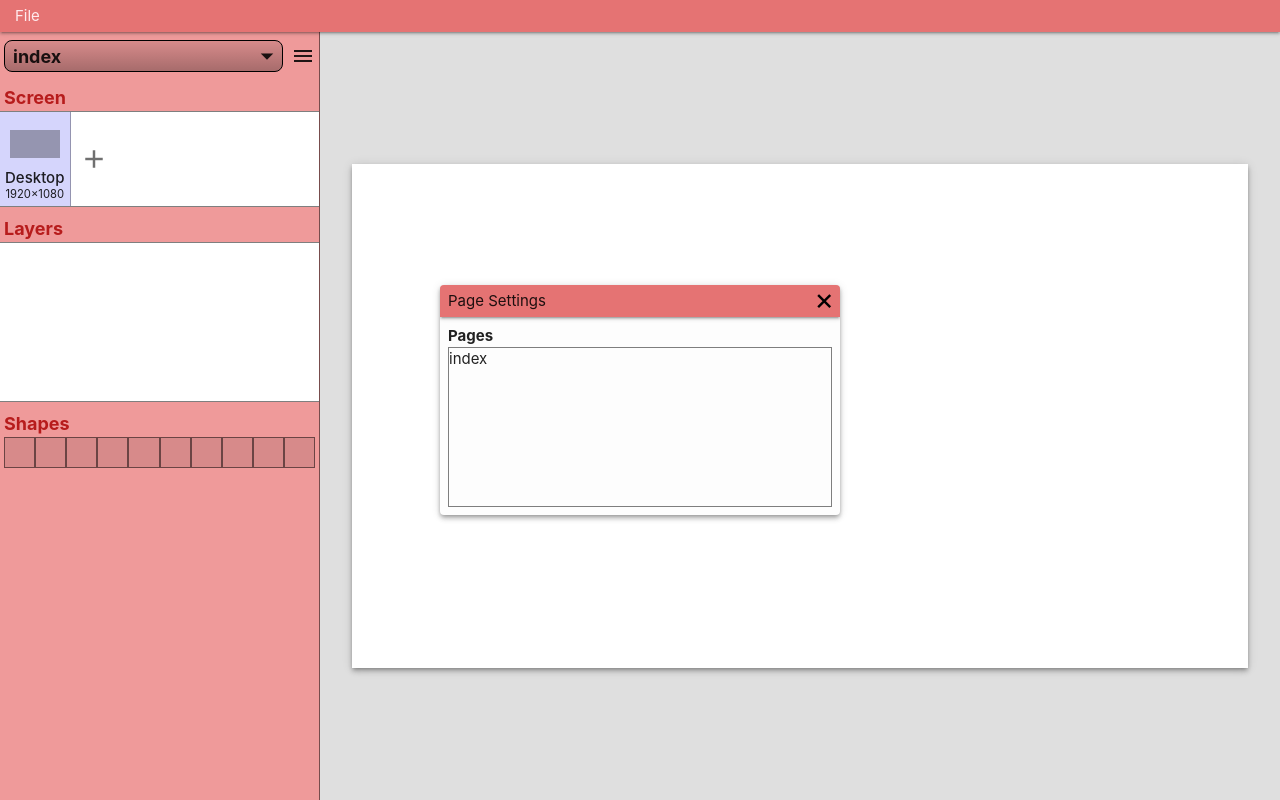
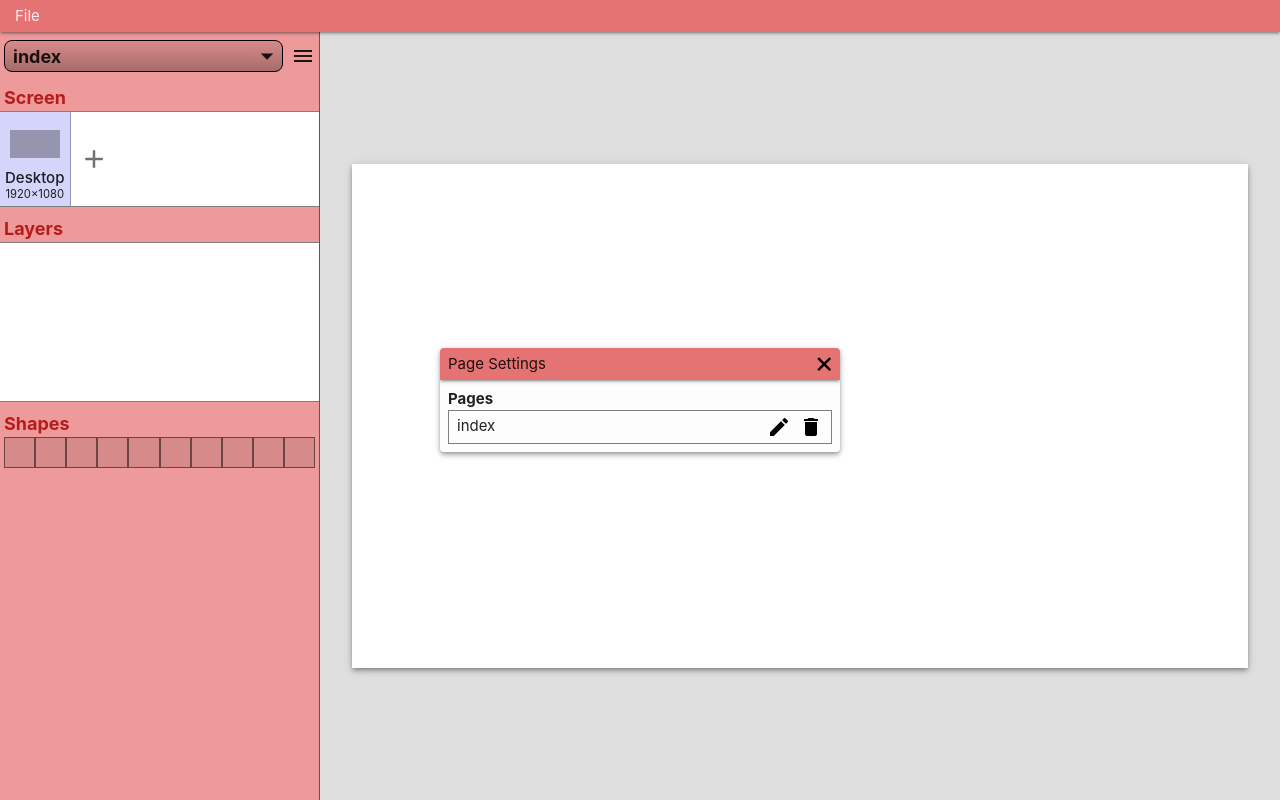
Before and after one commit to ShaneByrne0963/wirefree, a React (Vite) app: page / in a window 1280 px wide. Both pictures are taken after a click on the button "menu". Built offline with nearby package versions, Linux system fonts and the light colour scheme.

Commit message:
Add edit and delete icons to page list item

```diff
--- a/src/assets/css/style.css
+++ b/src/assets/css/style.css
@@ -16,6 +16,7 @@ button.plain:focus,
 button.plain:active {
     border: none;
     background: none;
+    padding: 0;
 }
 
 label {
--- a/src/assets/css/window.css
+++ b/src/assets/css/window.css
@@ -50,6 +50,7 @@
   font-size: 2em;
   margin-bottom: 4px;
   cursor: pointer;
+  padding: 0 6px;
 }
 
 #window-body {
@@ -189,9 +190,24 @@
 
 #window #page-container {
   width: 100%;
-  height: 160px;
+  max-height: 160px;
   box-sizing: border-box;
   border: 1px solid rgba(0, 0, 0, 0.5);
   overflow-x: hidden;
   overflow-y: auto;
+  padding: 0 8px;
 }
+
+#window .page-item {
+  padding: 4px 0;
+  display: grid;
+  grid-template-columns: 1fr auto auto;
+
+  &:not(:last-child) {
+    border-bottom: 1px solid rgba(0, 0, 0, 0.5);
+  }
+
+  button:not(:last-child) {
+    margin-right: 8px;
+  }
+}
--- a/src/components/window/page_settings/PageListItem.tsx
+++ b/src/components/window/page_settings/PageListItem.tsx
@@ -3,7 +3,13 @@ interface PageListItemProps {
 }
 
 function PageListItem(props: PageListItemProps) {
-  return <div>{props.name}</div>;
+  return (
+    <div className="page-item">
+      <div className="page-name">{props.name}</div>
+      <button className="plain max-height-square material-icons">create</button>
+      <button className="plain max-height-square material-icons">delete</button>
+    </div>
+  );
 }
 
 export default PageListItem;
```
